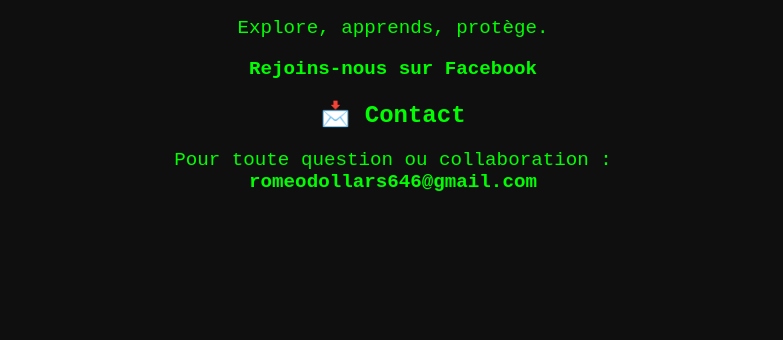
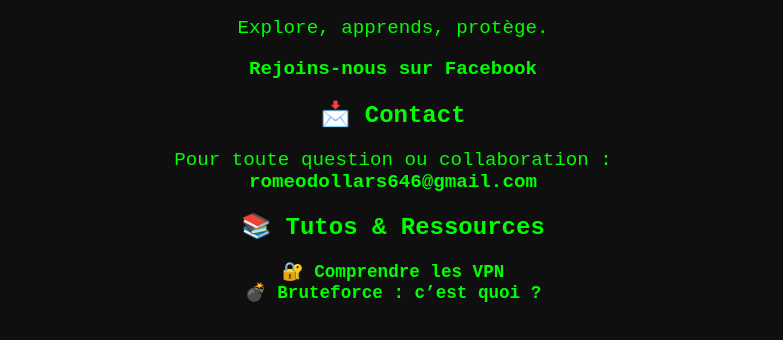
Before and after one commit to Romeo45-hacker/Romeo45-hacker.github.io, a plain HTML site: page index.html in a window 1280 px wide. Shown: the part 188-528 px from the top of the page, without its empty margins (247-1030 px from the left). Drawn offline with Linux system fonts and the light colour scheme.

Commit message:
Update index.html

```diff
--- a/index.html
+++ b/index.html
@@ -37,4 +37,10 @@
   <h2>📩 Contact</h2>
 <p>Pour toute question ou collaboration :<br>
 <a href="mailto:darkterminal.contact@gmail.com">romeodollars646@gmail.com</a></p>
+</body>
+  <h2>📚 Tutos & Ressources</h2>
+<ul style="list-style: none; padding: 0; font-size: 1.1em;">
+  <li>🔐 <a href="https://www.facebook.com/reel/734345842523406" target="_blank">Comprendre les VPN</a></li>
+  <li>💣 <a href="https://www.facebook.com/plugins/post.php?href=https%3A%2F%2Fwww.facebook.com%2Fphoto%2F%3Ffbid%3D122096776502934334%26set%3Da.122096775596934334&show_text=true&width=500" width="500" height="534" style="border:none;overflow:hidden" scrolling="no" frameborder="0" allowfullscreen="true" allow="autoplay; clipboard-write; encrypted-media; picture-in-picture; web-share" target="_blank">Bruteforce : c’est quoi ?</a></li>
+</ul>
 </html>
```
